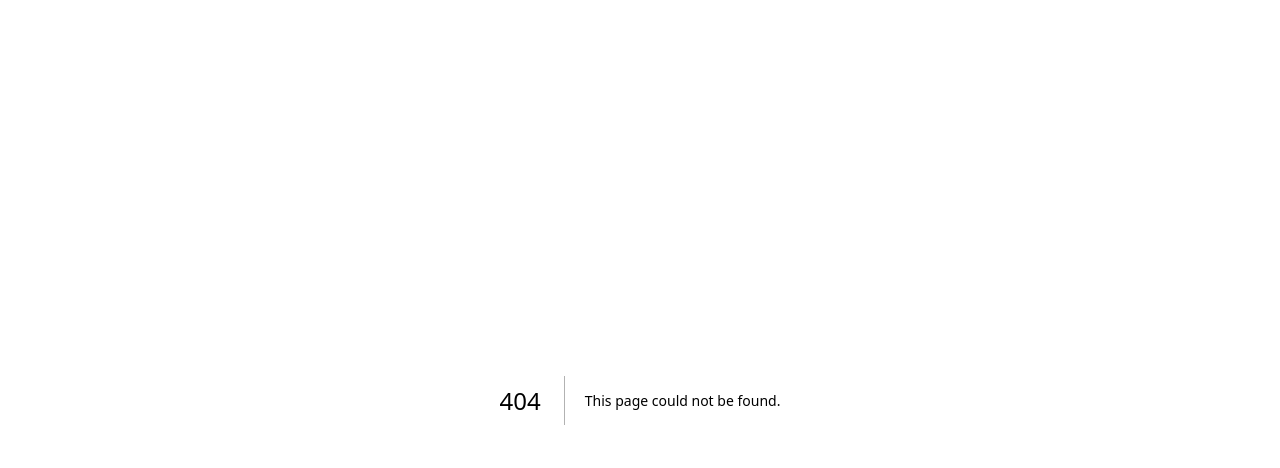
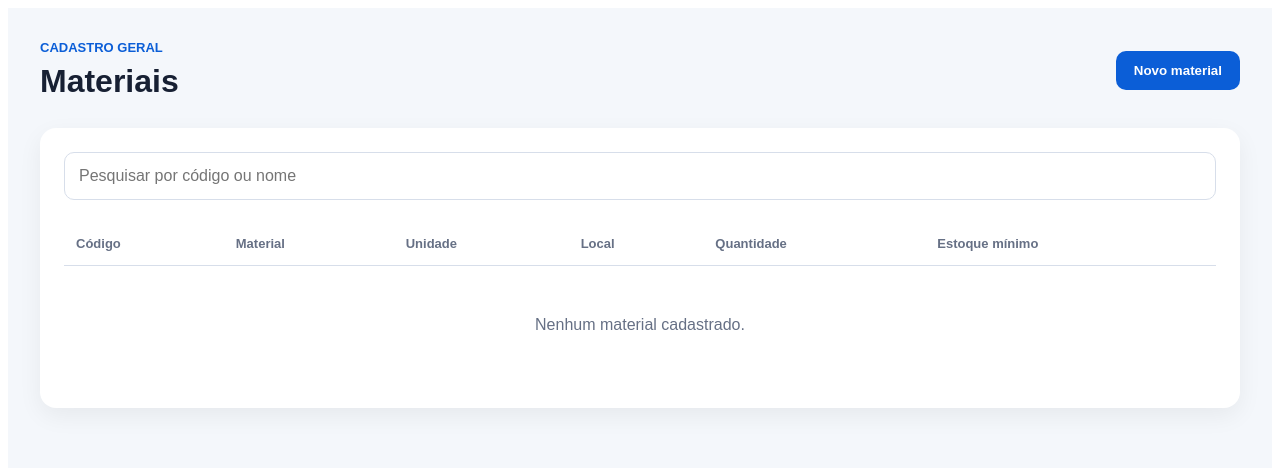
Before and after one commit to Caiobob86/stockcontrol, a Next.js app: page /dashboard/app/materiais in a window 1280 px wide. Before the commit this address had no page. Shown: the top 468 px of the page. Built offline with nearby package versions, Linux system fonts and the light colour scheme.

Commit message:
Cria tela inicial de materiais
This component allows users to search and view materials with details such as code, name, unit, location, quantity, and minimum stock.

```diff
--- /dev/null
+++ b/app/dashboard/app/materiais/page.tsx
@@ -0,0 +1,170 @@
+"use client";
+
+import { useState } from "react";
+
+type Material = {
+  codigo: string;
+  nome: string;
+  unidade: string;
+  quantidade: number;
+  minimo: number;
+  local: string;
+};
+
+export default function MateriaisPage() {
+  const [busca, setBusca] = useState("");
+  const [materiais] = useState<Material[]>([]);
+
+  const materiaisFiltrados = materiais.filter((material) => {
+    const termo = busca.toLowerCase();
+
+    return (
+      material.codigo.toLowerCase().includes(termo) ||
+      material.nome.toLowerCase().includes(termo)
+    );
+  });
+
+  return (
+    <main
+      style={{
+        minHeight: "100vh",
+        padding: "32px",
+        background: "#f4f7fb",
+        fontFamily: "Arial, sans-serif",
+      }}
+    >
+      <header
+        style={{
+          display: "flex",
+          justifyContent: "space-between",
+          alignItems: "center",
+          gap: "16px",
+          marginBottom: "28px",
+        }}
+      >
+        <div>
+          <p
+            style={{
+              margin: 0,
+              color: "#0b5ed7",
+              fontSize: "13px",
+              fontWeight: "bold",
+            }}
+          >
+            CADASTRO GERAL
+          </p>
+
+          <h1
+            style={{
+              margin: "8px 0 0",
+              color: "#172033",
+            }}
+          >
+            Materiais
+          </h1>
+        </div>
+
+        <button
+          type="button"
+          style={{
+            padding: "12px 18px",
+            border: "none",
+            borderRadius: "10px",
+            background: "#0b5ed7",
+            color: "#ffffff",
+            fontWeight: "bold",
+          }}
+        >
+          Novo material
+        </button>
+      </header>
+
+      <section
+        style={{
+          padding: "24px",
+          background: "#ffffff",
+          borderRadius: "16px",
+          boxShadow: "0 8px 24px rgba(0, 0, 0, 0.06)",
+        }}
+      >
+        <input
+          type="search"
+          placeholder="Pesquisar por código ou nome"
+          value={busca}
+          onChange={(event) => setBusca(event.target.value)}
+          style={{
+            width: "100%",
+            padding: "14px",
+            marginBottom: "22px",
+            border: "1px solid #d7deea",
+            borderRadius: "10px",
+            fontSize: "16px",
+          }}
+        />
+
+        <div style={{ overflowX: "auto" }}>
+          <table
+            style={{
+              width: "100%",
+              minWidth: "760px",
+              borderCollapse: "collapse",
+            }}
+          >
+            <thead>
+              <tr>
+                <th style={cabecalho}>Código</th>
+                <th style={cabecalho}>Material</th>
+                <th style={cabecalho}>Unidade</th>
+                <th style={cabecalho}>Local</th>
+                <th style={cabecalho}>Quantidade</th>
+                <th style={cabecalho}>Estoque mínimo</th>
+              </tr>
+            </thead>
+
+            <tbody>
+              {materiaisFiltrados.length === 0 ? (
+                <tr>
+                  <td
+                    colSpan={6}
+                    style={{
+                      padding: "50px 16px",
+                      textAlign: "center",
+                      color: "#667085",
+                    }}
+                  >
+                    Nenhum material cadastrado.
+                  </td>
+                </tr>
+              ) : (
+                materiaisFiltrados.map((material) => (
+                  <tr key={material.codigo}>
+                    <td style={celula}>{material.codigo}</td>
+                    <td style={celula}>{material.nome}</td>
+                    <td style={celula}>{material.unidade}</td>
+                    <td style={celula}>{material.local}</td>
+                    <td style={celula}>{material.quantidade}</td>
+                    <td style={celula}>{material.minimo}</td>
+                  </tr>
+                ))
+              )}
+            </tbody>
+          </table>
+        </div>
+      </section>
+    </main>
+  );
+}
+
+const cabecalho = {
+  padding: "14px 12px",
+  borderBottom: "1px solid #d7deea",
+  textAlign: "left" as const,
+  color: "#667085",
+  fontSize: "13px",
+};
+
+const celula = {
+  padding: "14px 12px",
+  borderBottom: "1px solid #e8edf4",
+  color: "#172033",
+};
```
